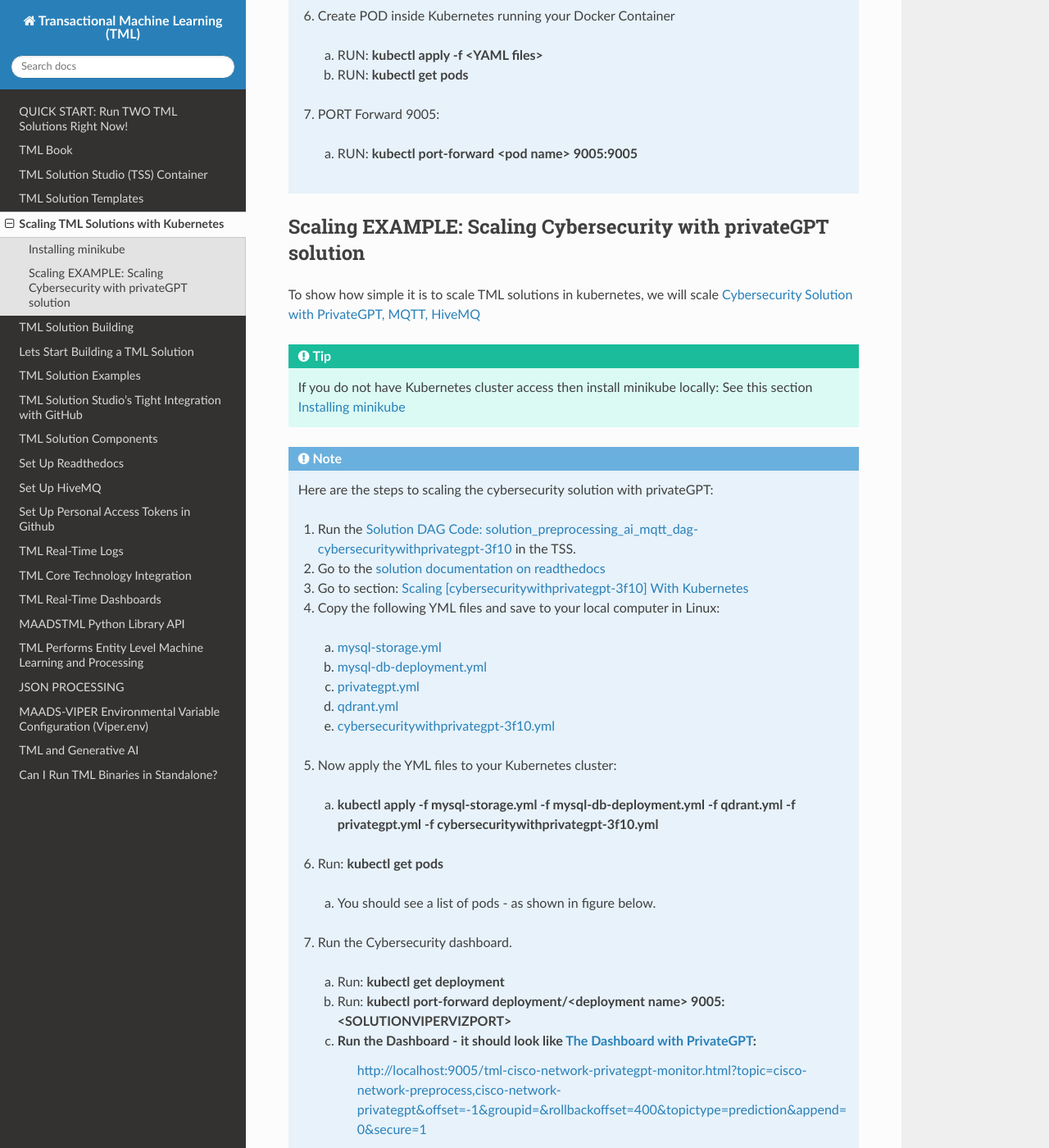
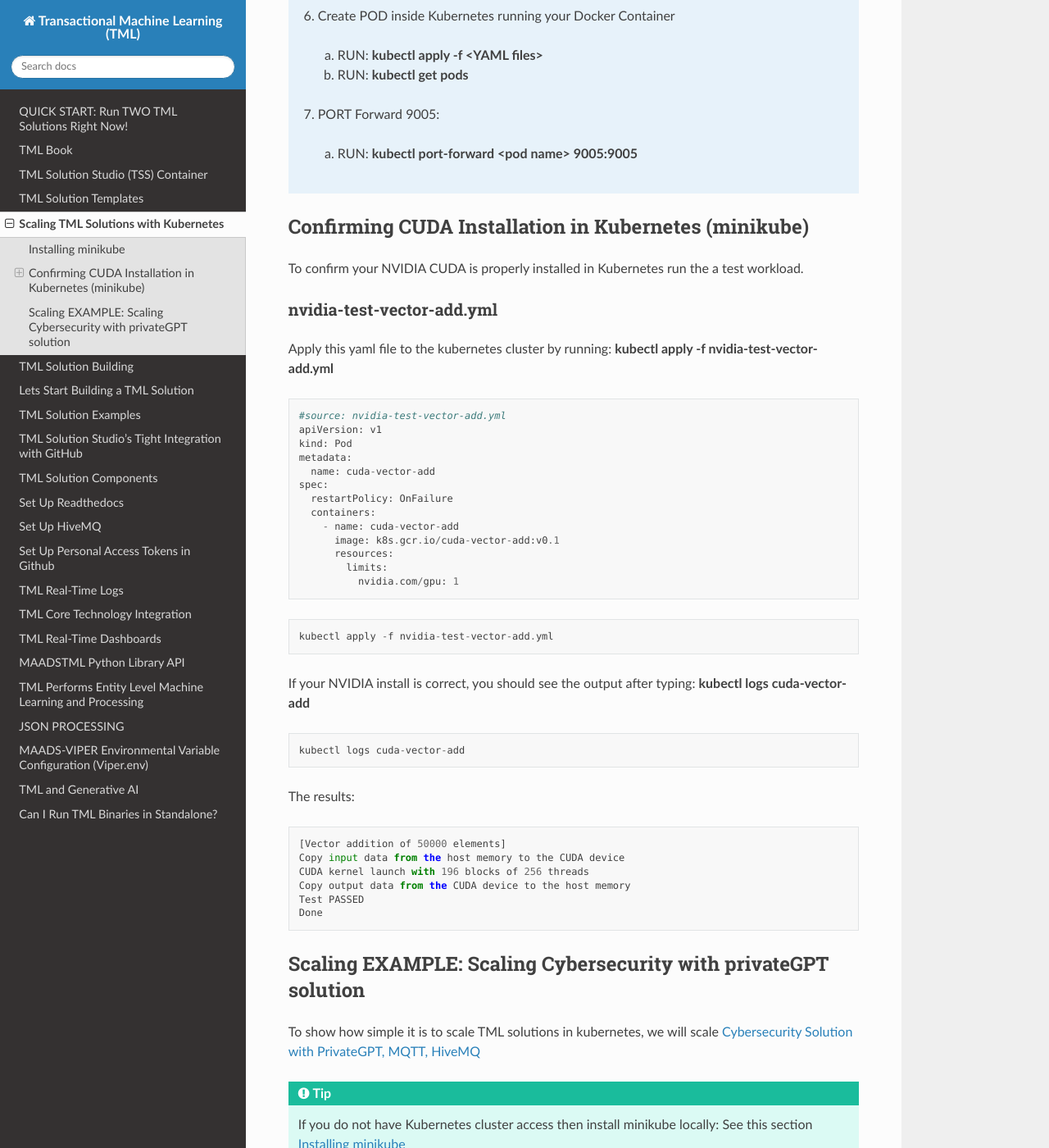
Before and after one commit to smaurice101/readthedocs, a Sphinx documentation site: the page built from docs/source/kube.rst, in a window 1280 px wide and 1400 px high, scrolled down 2803 px. Shown: the whole window at 82% size. Built offline with Sphinx 7.4.7 and the Read the Docs theme 3.1.0, drawn with Linux system fonts in a browser that asks for light colours.

Commit message:
Update kube.rst

```diff
--- a/docs/source/kube.rst
+++ b/docs/source/kube.rst
@@ -99,6 +99,54 @@
       7.	PORT Forward 9005:
        a. RUN: **kubectl port-forward <pod name> 9005:9005**
 
+Confirming CUDA Installation in Kubernetes (minikube)
+-----------------------------------
+
+To confirm your NVIDIA CUDA is properly installed in Kubernetes run the a test workload.
+
+nvidia-test-vector-add.yml
+^^^^^^^^^^^^^^^^^
+
+Apply this yaml file to the kubernetes cluster by running: **kubectl apply -f nvidia-test-vector-add.yml**
+
+.. code-block::
+
+      #source: nvidia-test-vector-add.yml
+      apiVersion: v1
+      kind: Pod
+      metadata:
+        name: cuda-vector-add
+      spec:
+        restartPolicy: OnFailure
+        containers:
+          - name: cuda-vector-add
+            image: k8s.gcr.io/cuda-vector-add:v0.1
+            resources:
+              limits:
+                nvidia.com/gpu: 1
+
+.. code-block::
+
+   kubectl apply -f nvidia-test-vector-add.yml
+
+
+If your NVIDIA install is correct, you should see the output after typing: **kubectl logs cuda-vector-add**
+
+.. code-block::
+
+   kubectl logs cuda-vector-add
+
+The results:
+
+.. code-block::
+
+    [Vector addition of 50000 elements]
+    Copy input data from the host memory to the CUDA device
+    CUDA kernel launch with 196 blocks of 256 threads
+    Copy output data from the CUDA device to the host memory
+    Test PASSED
+    Done
+
 Scaling EXAMPLE: Scaling Cybersecurity with privateGPT solution
 --------------------------------------------
 
```
